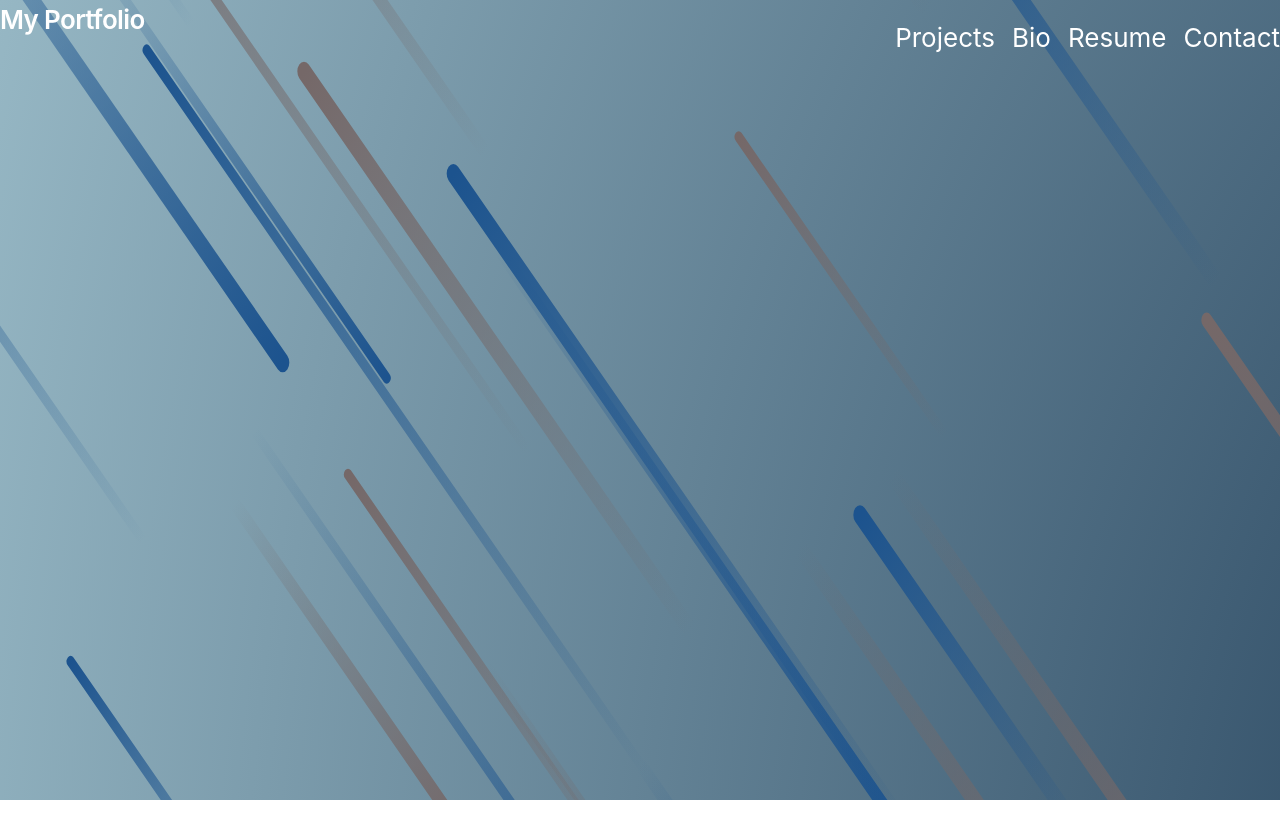
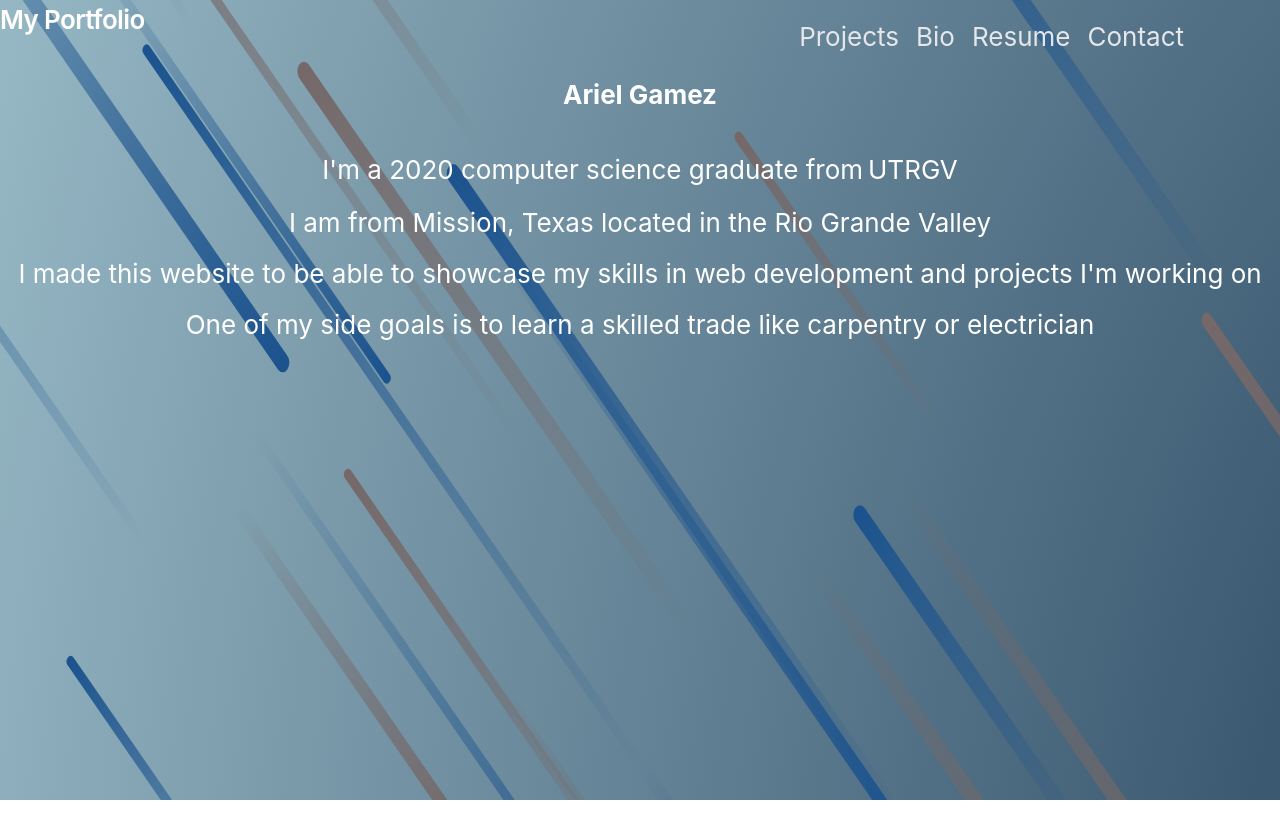
Before and after one commit to argamez98/Portfolio, a React (Create React App) app: page /bio in a window 1280 px wide. Built offline with nearby package versions, Linux system fonts and the light colour scheme.

Commit message:
NavBar
Fixed the navbar to actually have properly working buttons. I fixed some minor edits onthe Big Name title Component to not give any console errors.

```diff
--- a/src/App.js
+++ b/src/App.js
@@ -17,7 +17,7 @@ function App() {
     <Router>
         <Navbar />
         <Routes>
-          <Route path="/aboutme" element={<About />}></Route>
+          <Route path="/bio" element={<About />}></Route>
           <Route path="/" element={<Home />}></Route>
           <Route path="/projects" element={<Projects />}></Route>
         </Routes>
--- a/src/components/BigNameTitle.js
+++ b/src/components/BigNameTitle.js
@@ -3,11 +3,11 @@ import React from "react";
 
 export default function BigNameTitle(){
     return (
-        <div class="flex-wrap text-center text-lg pr-48">
+        <div className="flex-wrap text-center text-lg pr-48">
             <p>Ariel Gamez</p>
 
             <body>
-                <p class="flex-wrap text-white pl-48 flex-grid sidebar">
+                <p className="flex-wrap text-white pl-48 flex-grid sidebar">
                     This is my personal website that I made to be able to showcase my HTML skills and to showcase my projects
                 </p>
             </body>
--- a/src/components/Navbar.js
+++ b/src/components/Navbar.js
@@ -1,4 +1,4 @@
-import { React, useState } from 'react';
+import React, { useState } from 'react';
 import NavLinks from './Navlink';
 
 function Navbar() {
@@ -38,7 +38,7 @@ function Navbar() {
             </div>
             <div
                 className={`${isOpen ? '' : 'hidden'
-                    } w-full block lg:flex lg:items-center lg:w-auto`}
+                    } w-full block lg:flex lg:items-center lg:w-auto pr-32`}
             >
                 <NavLinks links={links} />
             </div>
--- a/src/components/Navlink.js
+++ b/src/components/Navlink.js
@@ -13,8 +13,9 @@ const NavLinks = ({ links }) => {
                     <Link
                         to={link.url}
                         className='text-gray-200 hover:text-white transition duration-300 ease-in-out'
-                    />
+                        >
                     {link.text}
+                    </Link>
                 </li>
             )}
         </ul>
```
